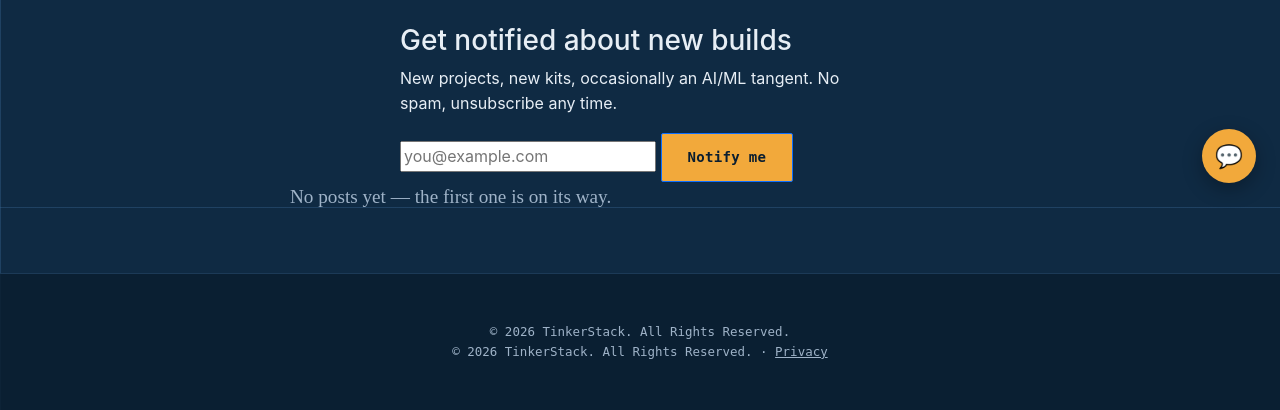
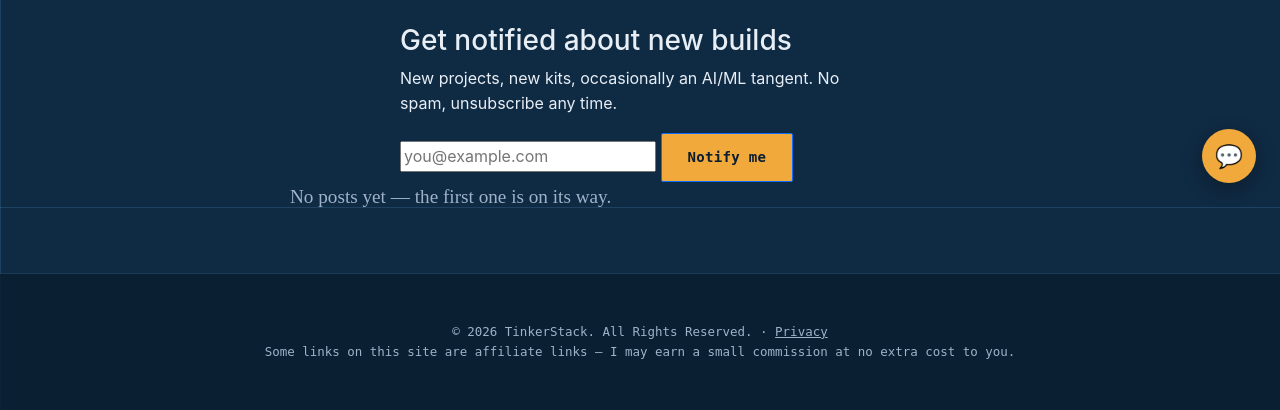
Before and after one commit to pradeep1955/mysite, a Django app: page /blog/ in a window 1280 px wide. Shown: the part 593-1003 px from the top of the page. Run offline with Django 4.2, Linux system fonts and the light colour scheme; data that the repository does not hold is empty; some libraries are stand-ins or nearby versions.

Commit message:
update project 10 jul 10:10

```diff
--- a/home/templates/base_bootstrap.html
+++ b/home/templates/base_bootstrap.html
@@ -61,10 +61,10 @@
     {% block footer %}
     <footer class="site-footer">
         <div class="container py-3 text-center">
-            <p class="mb-0">&copy; {% now "Y" %} {{ settings.APP_NAME|default:"TinkerStack" }}. All Rights Reserved.</p>
             <p class="mb-0">&copy; {% now "Y" %} {{ settings.APP_NAME|default:"TinkerStack" }}. All Rights Reserved.
                &middot; <a href="{% url 'privacy' %}" style="color:inherit;">Privacy</a>
             </p>
+            <p class ="mb-0">Some links on this site are affiliate links — I may earn a small commission at no extra cost to you.</p>
         </div>
     </footer>
     {% endblock %}
```
